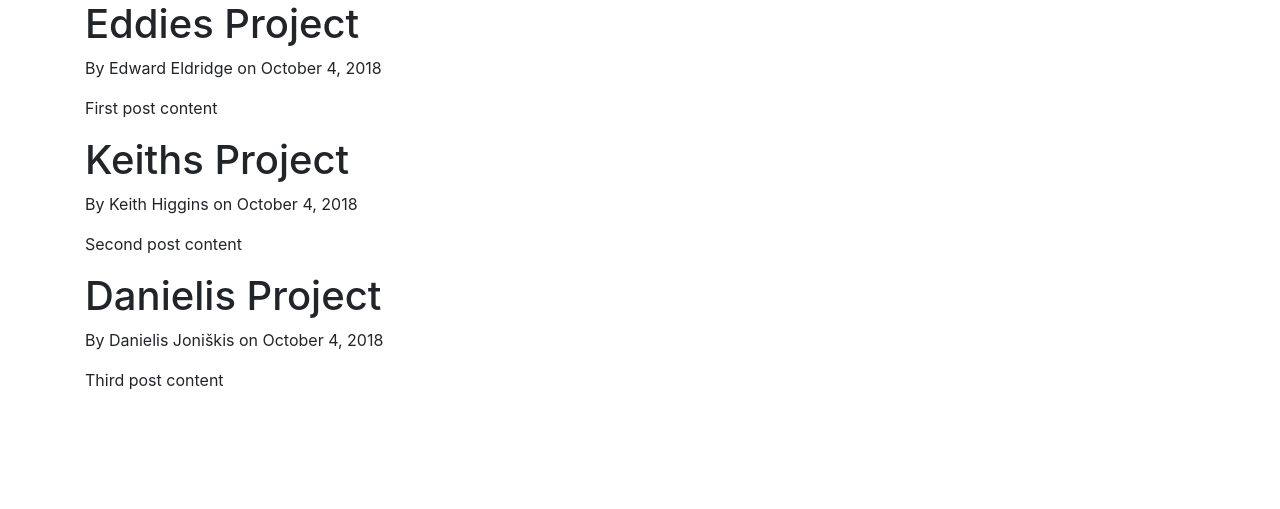
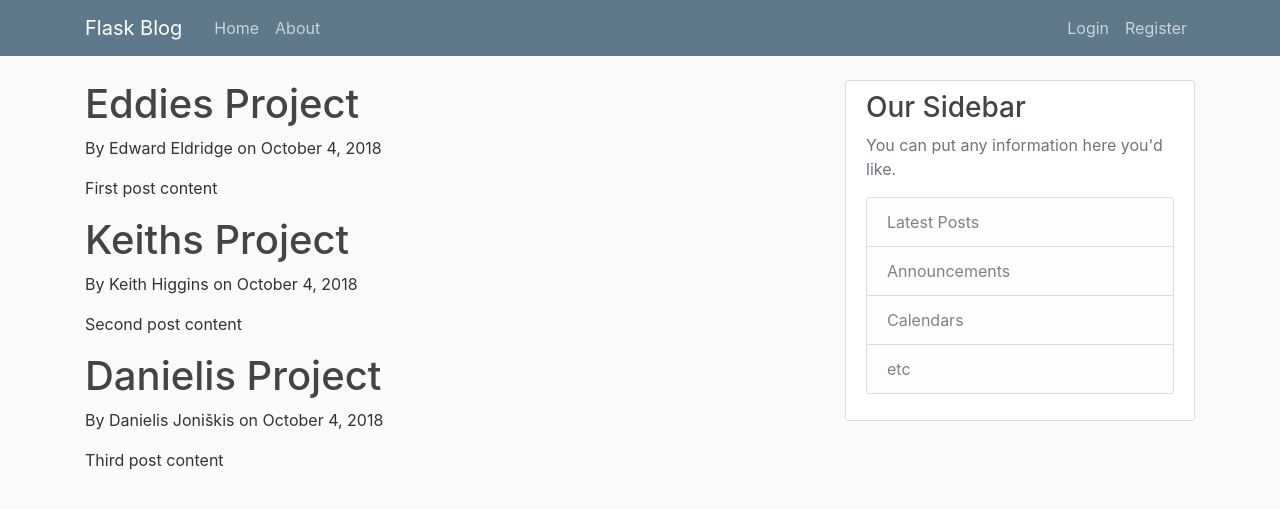
Before and after one commit to WePickOrganization/WePick, a Flask app: page / in a window 1280 px wide. Shown: the top 509 px of the page. Run offline with Flask 2, Linux system fonts and the light colour scheme; some libraries are stand-ins or nearby versions.

Commit message:
Added some more bootstrap templates and some css

```diff
--- a/WebApp.py
+++ b/WebApp.py
@@ -1,4 +1,4 @@
-from flask import Flask, render_template
+from flask import Flask, render_template, url_for
 app = Flask(__name__)
 
 # Dictonary
--- /dev/null
+++ b/static/main.css
@@ -0,0 +1,80 @@
+body {
+    background: #fafafa;
+    color: #333333;
+    margin-top: 5rem;
+  }
+
+  h1, h2, h3, h4, h5, h6 {
+    color: #444444;
+  }
+
+  .bg-steel {
+    background-color: #5f788a;
+  }
+
+  .site-header .navbar-nav .nav-link {
+    color: #cbd5db;
+  }
+
+  .site-header .navbar-nav .nav-link:hover {
+    color: #ffffff;
+  }
+
+  .site-header .navbar-nav .nav-link.active {
+    font-weight: 500;
+  }
+
+  .content-section {
+    background: #ffffff;
+    padding: 10px 20px;
+    border: 1px solid #dddddd;
+    border-radius: 3px;
+    margin-bottom: 20px;
+  }
+
+  .article-title {
+    color: #444444;
+  }
+
+  a.article-title:hover {
+    color: #428bca;
+    text-decoration: none;
+  }
+
+  .article-content {
+    white-space: pre-line;
+  }
+
+  .article-img {
+    height: 65px;
+    width: 65px;
+    margin-right: 16px;
+  }
+
+  .article-metadata {
+    padding-bottom: 1px;
+    margin-bottom: 4px;
+    border-bottom: 1px solid #e3e3e3
+  }
+
+  .article-metadata a:hover {
+    color: #333;
+    text-decoration: none;
+  }
+
+  .article-svg {
+    width: 25px;
+    height: 25px;
+    vertical-align: middle;
+  }
+
+  .account-img {
+    height: 125px;
+    width: 125px;
+    margin-right: 20px;
+    margin-bottom: 16px;
+  }
+
+  .account-heading {
+    font-size: 2.5rem;
+  }
--- a/templates/layout.html
+++ b/templates/layout.html
@@ -6,7 +6,8 @@
 
     <!-- Bootstrap CSS -->
     <link rel="stylesheet" href="https://stackpath.bootstrapcdn.com/bootstrap/4.1.3/css/bootstrap.min.css" integrity="sha384-MCw98/SFnGE8fJT3GXwEOngsV7Zt27NXFoaoApmYm81iuXoPkFOJwJ8ERdknLPMO" crossorigin="anonymous">
-        <meta charset="utf-8">
+    <link rel="stylesheet" type="text/css" href="{{ url_for('static', filename='main.css') }}"
+       <meta charset="utf-8">
         <meta http-equiv="X-UA-Compatible" content="IE=edge">
         {% if title %}
             <title>Flask 4th Year App - {{ title }}</title>
@@ -18,9 +19,49 @@
         <link rel="stylesheet" href="">
     </head>
     <body>
-        <div class="container">
+
+        <header class="site-header">
+          <nav class="navbar navbar-expand-md navbar-dark bg-steel fixed-top">
+            <div class="container">
+              <a class="navbar-brand mr-4" href="/">Flask Blog</a>
+              <button class="navbar-toggler" type="button" data-toggle="collapse" data-target="#navbarToggle" aria-controls="navbarToggle" aria-expanded="false" aria-label="Toggle navigation">
+                <span class="navbar-toggler-icon"></span>
+              </button>
+              <div class="collapse navbar-collapse" id="navbarToggle">
+                <div class="navbar-nav mr-auto">
+                  <a class="nav-item nav-link" href="/">Home</a>
+                  <a class="nav-item nav-link" href="/about">About</a>
+                </div>
+                <!-- Navbar Right Side -->
+                <div class="navbar-nav">
+                  <a class="nav-item nav-link" href="/login">Login</a>
+                  <a class="nav-item nav-link" href="/register">Register</a>
+                </div>
+              </div>
+            </div>
+          </nav>
+        </header>
+        <main role="main" class="container">
+            <div class="row">
+              <div class="col-md-8">
                 {% block content %}{% endblock %}
-        </div>
+              </div>
+              <div class="col-md-4">
+                <div class="content-section">
+                  <h3>Our Sidebar</h3>
+                  <p class='text-muted'>You can put any information here you'd like.
+                    <ul class="list-group">
+                      <li class="list-group-item list-group-item-light">Latest Posts</li>
+                      <li class="list-group-item list-group-item-light">Announcements</li>
+                      <li class="list-group-item list-group-item-light">Calendars</li>
+                      <li class="list-group-item list-group-item-light">etc</li>
+                    </ul>
+                  </p>
+                </div>
+              </div>
+            </div>
+          </main>
+
     <!-- Optional JavaScript -->
     <!-- jQuery first, then Popper.js, then Bootstrap JS -->
     <script src="https://code.jquery.com/jquery-3.3.1.slim.min.js" integrity="sha384-q8i/X+965DzO0rT7abK41JStQIAqVgRVzpbzo5smXKp4YfRvH+8abtTE1Pi6jizo" crossorigin="anonymous"></script>
@@ -28,5 +69,6 @@
     <script src="https://stackpath.bootstrapcdn.com/bootstrap/4.1.3/js/bootstrap.min.js" integrity="sha384-ChfqqxuZUCnJSK3+MXmPNIyE6ZbWh2IMqE241rYiqJxyMiZ6OW/JmZQ5stwEULTy" crossorigin="anonymous"></script>
 
   </body>
+
     </body>
 </html>
```
Also changed, not shown: templates/about.html (line endings or trailing spaces).
